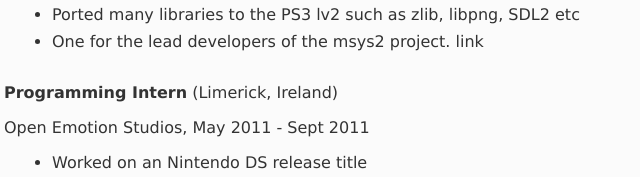
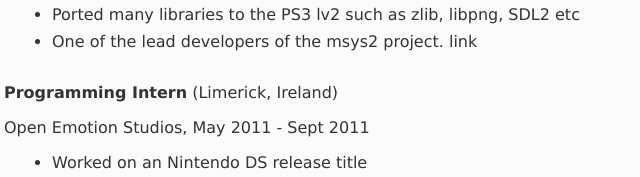
Before and after one commit to martell/martell.github.io, a plain HTML site: page index.html in a window 1280 px wide. Shown: the part 759-936 px from the top of the page, 316-956 px from the left. Drawn offline with Linux system fonts and the light colour scheme.

Commit message:
fixed typo

```diff
--- a/index.html
+++ b/index.html
@@ -35,7 +35,7 @@
 <li>Created a windows hosted PS3 cross compiler using gcc 4.8.2 and 4.9 resulting in newer and faster programs than that generated by official toolchains provided by Sony (report available on request)</li>
 <li>Utilised a package manager for opensource libraries for use with the PS3 compiler. <a href="http://github.com/martell/PS3-PACKAGES">link</a></li>
 <li>Ported many libraries to the PS3 lv2 such as zlib, libpng, SDL2 etc</li>
-<li>One for the lead developers of the msys2 project. <a href="http://msys2.github.io">link</a></li>
+<li>One of the lead developers of the msys2 project. <a href="http://msys2.github.io">link</a></li>
 </ul></li>
 <li><p><strong>Programming Intern</strong> (Limerick, Ireland)</p>
 <p>Open Emotion Studios, May 2011 - Sept 2011</p>
```
